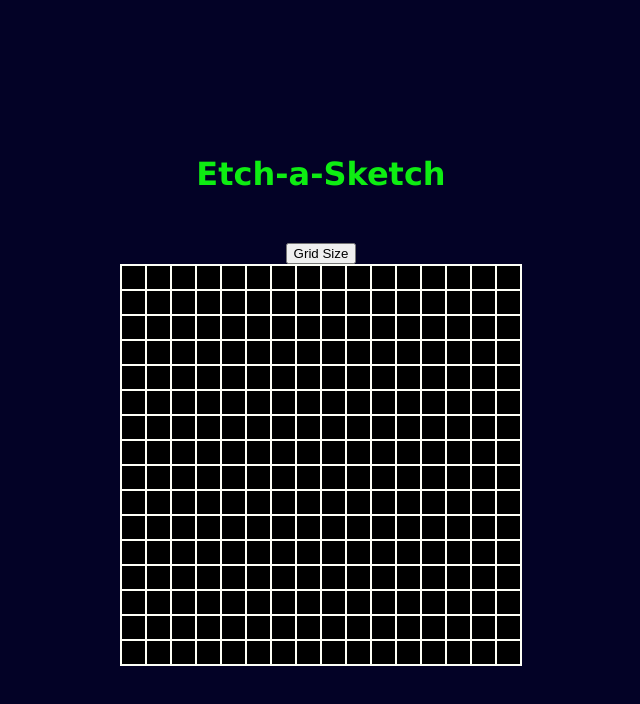
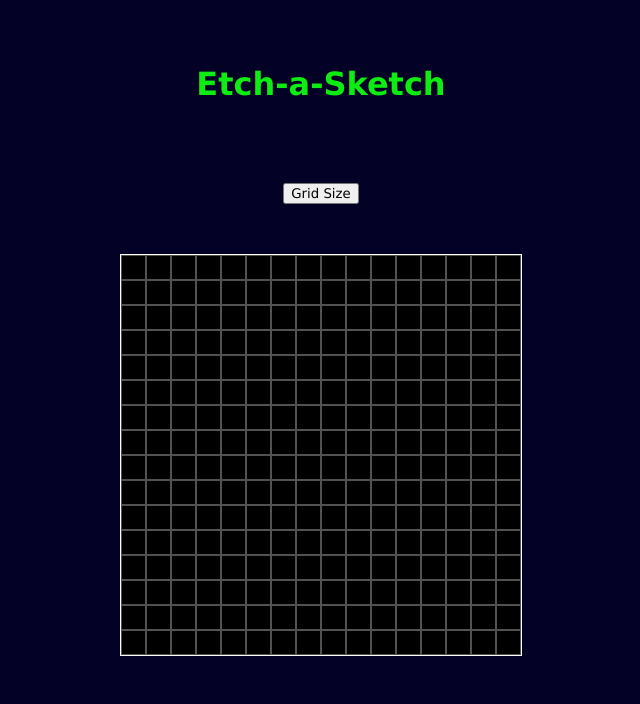
Before and after one commit to Ben-john-evans/etch-a-sketch, a plain HTML site: page Etch-a-sketch.html in a window 1280 px wide. Shown: the whole page, without its empty margins (319-959 px from the left). Drawn offline with Linux system fonts and the light colour scheme.

Commit message:
Button to change grid size added

```diff
--- a/Etch-a-sketch.html
+++ b/Etch-a-sketch.html
@@ -13,6 +13,7 @@
             height: 100vh;
             margin: 0;
             flex-direction: column;
+            margin-top: -50px;
         }
 
         .container {
@@ -25,7 +26,7 @@
             color: #0eed12;
             font-family: 'Lucida Sans', 'Lucida Sans Regular', 'Lucida Grande', 'Lucida Sans Unicode', Geneva, Verdana, sans-serif;
             text-align: center;
-            margin-bottom: 50px;
+            margin-bottom: 80px;
         }
 
         #container {
@@ -35,12 +36,21 @@
             height: 400px;
             border: 0.5px solid #fefff7;
         }
+
         .grid-square {
             box-sizing: border-box;
-            border: 0.5px solid #fefff7;
+            border: 0.5px solid #525252;
             background-color: #000000;
             transition: background-color 0.3s ease;
         }
+
+        button {
+            font-family: 'Lucida Sans', 'Lucida Sans Regular', 'Lucida Grande', 'Lucida Sans Unicode', Geneva, Verdana, sans-serif;
+            font-weight: 400;
+            margin-bottom: 50px;
+            padding: auto;
+        }
+
     </style>
 </head>
 <body>
@@ -50,15 +60,22 @@
         <div id="container"></div>
     </div>
     <script>
+        const container = document.getElementById('container');
         const button = document.getElementById('changeSize');
+        const gridSize = 16;
 
-        button.addEventListener('click', function() {
-            const userInput = prompt('How many squares per side? (Max 100)');
-            return userInput;
-        });
+        function createGrid(size) {
+            container.innerHTML = '';
 
-        const container = document.getElementById('container');
-        const gridSize = 16;
+            for (let i = 0; i < size * size; i++) {
+              const square = document.createElement('div');
+              square.classList.add('grid-square');
+              square.style.width = `${100 / size}%`;
+              square.style.height = `${100 / size}%`;
+              square.addEventListener('mouseover', changeColor);
+              container.appendChild(square);
+            }
+        }
 
         function changeColor(e) {
             e.target.style.backgroundColor = getRandomColor();
@@ -71,14 +88,18 @@
             return `rgb(${r}, ${g}, ${b})`;
         }
 
-        for (let i = 0; i < gridSize * gridSize; i++) {
-            const square = document.createElement('div');
-            square.classList.add('grid-square');
-            square.style.width = `${100 / gridSize}%`;
-            square.style.height = `${100 / gridSize}%`;
-            square.addEventListener('mouseover', changeColor);
-            container.appendChild(square);
-        }
+        button.addEventListener('click', function() {
+            let newSize = prompt('How many squares per side? (Max 100)');
+            newSize = parseInt(newSize);
+            if (newSize && newSize > 0 && newSize <= 100) {
+                currentSize = newSize;
+                createGrid(currentSize);
+            } else {
+                alert('Please enter a valid number between 1 and 100.');
+            }
+        });
+
+        createGrid(gridSize);
     </script>
 </body>
 </html>
```
